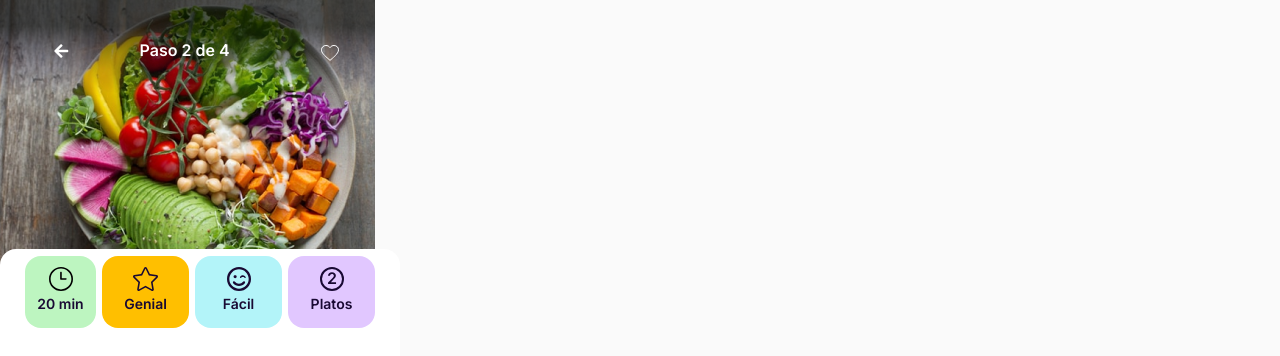
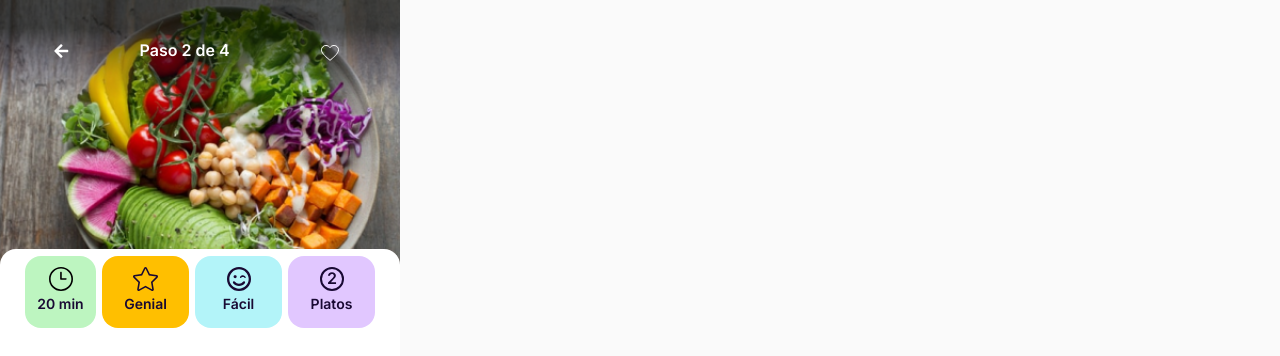
Before and after one commit to paufurlong/diplo, a plain HTML site: page detalle-receta.html in a window 1280 px wide. Shown: the top 356 px of the page. Drawn offline with nearby package versions, Linux system fonts and the light colour scheme; a script that the page names is missing.

Commit message:
Add files via upload

```diff
--- a/detalle-receta.html
+++ b/detalle-receta.html
@@ -23,7 +23,7 @@
 <body>
 
   <!-- Start your project here-->
-    <div id="detalle" class="container2" style="background-image: url(img/svg/fondo-detalle.png); background-repeat: no-repeat; width: 100%!important;">
+    <div id="detalle" class="container2" style="background-image: url(img/svg/fondo-detalle.png); background-repeat: no-repeat; width: 100%!important; background-size:contain;">
         <div class="row stepper" style="height: 209px;margin: 0 auto;">
         <div class="col-3">
         <a href="home.html"><i class="fas fa-arrow-left white-text lg" aria-hidden="true" aria-label="Atrás" style="color: var(--white)!important;"></i></a>
```
